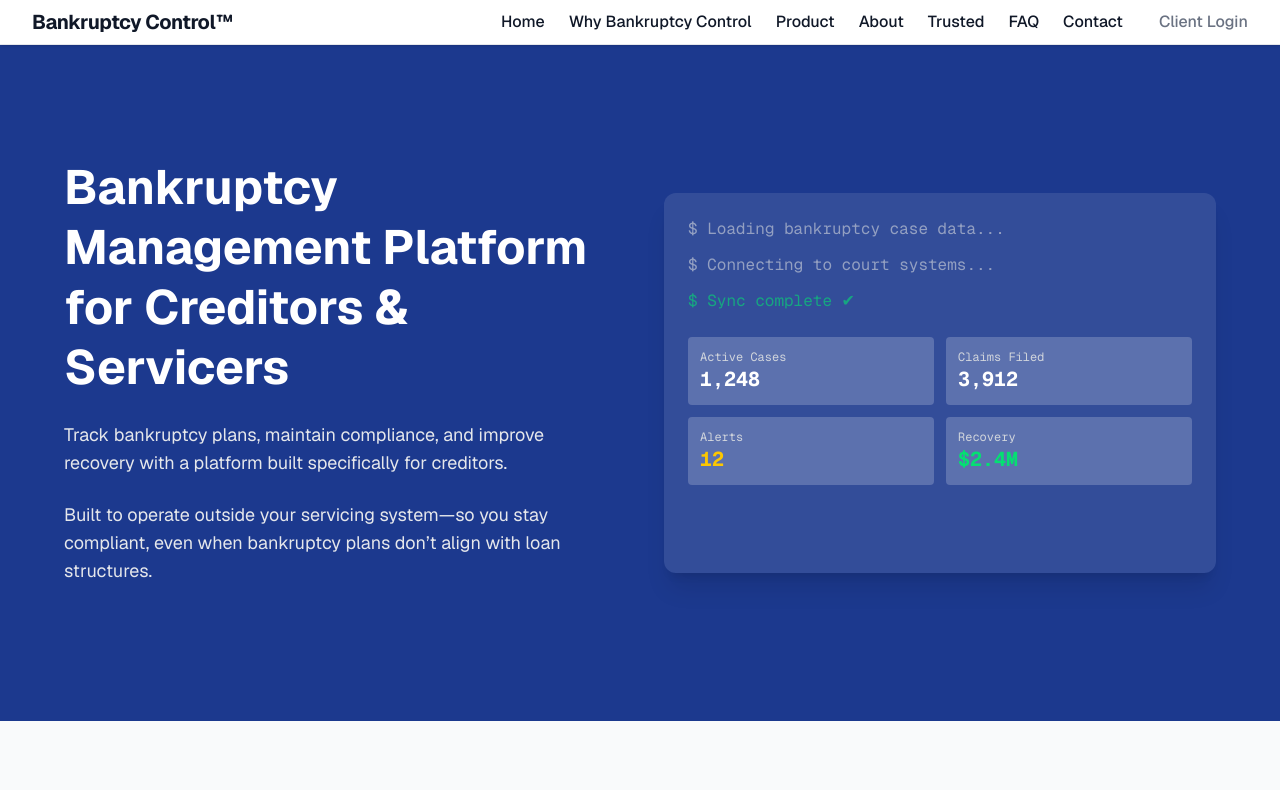
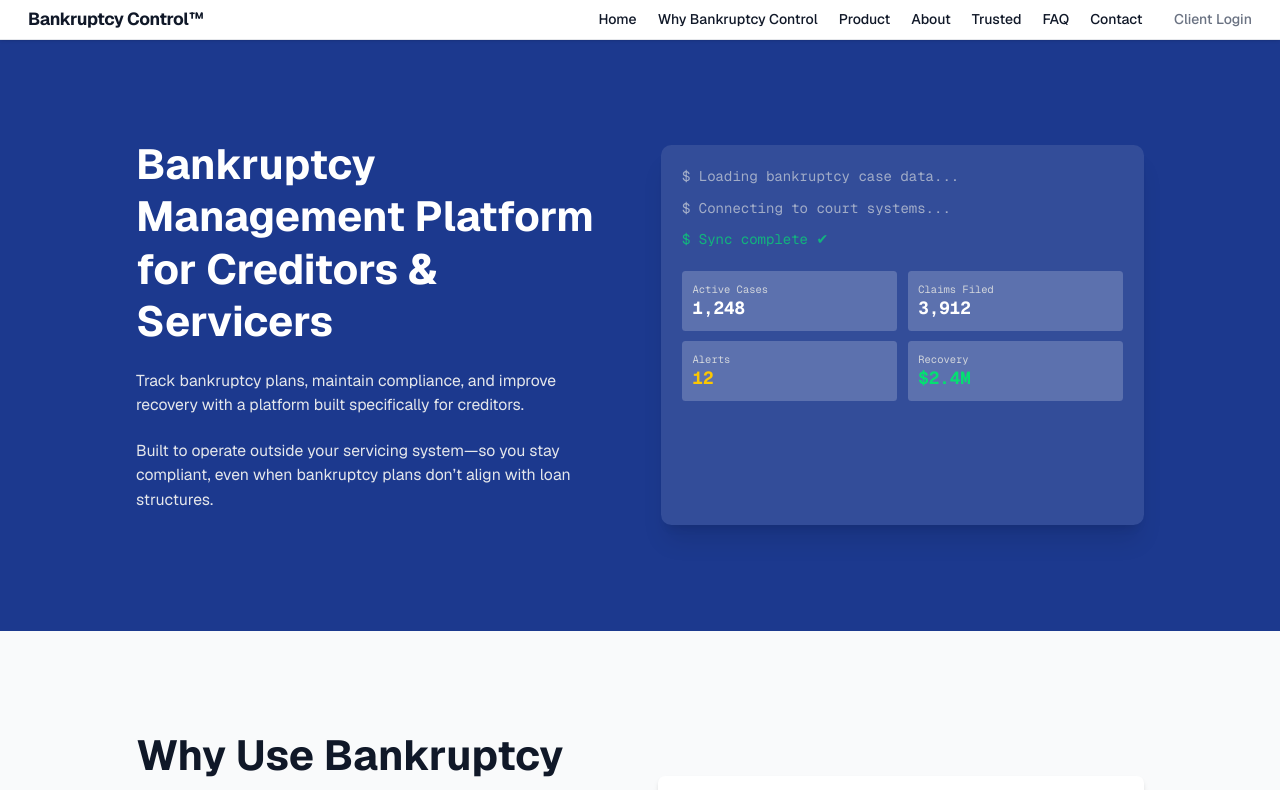
Before and after one commit to drumholliday/bc-website, a Next.js app: page / in a window 1280 px wide. Shown: the top 790 px of the page. Built offline with nearby package versions, Linux system fonts and the light colour scheme.

Commit message:
Changed html font to 14 in global css

```diff
--- a/src/app/globals.css
+++ b/src/app/globals.css
@@ -1,35 +1,7 @@
-/* @import "tailwindcss";
-
-:root {
-  --background: #ffffff;
-  --foreground: #171717;
-}
-
-@theme inline {
-  --color-background: var(--background);
-  --color-foreground: var(--foreground);
-  --font-sans: var(--font-geist-sans);
-  --font-mono: var(--font-geist-mono);
-}
-
-@media (prefers-color-scheme: dark) {
-  :root {
-    --background: #0a0a0a;
-    --foreground: #ededed;
-  }
-}
-
-body {
-  background: var(--background);
-  color: var(--foreground);
-  font-size: 18px;
-  line-height: 1.6;
-} */
-
 @import "tailwindcss";
 
 html {
-  font-size: 16px;
+  font-size: 14px;
 }
 
 :root {
```
